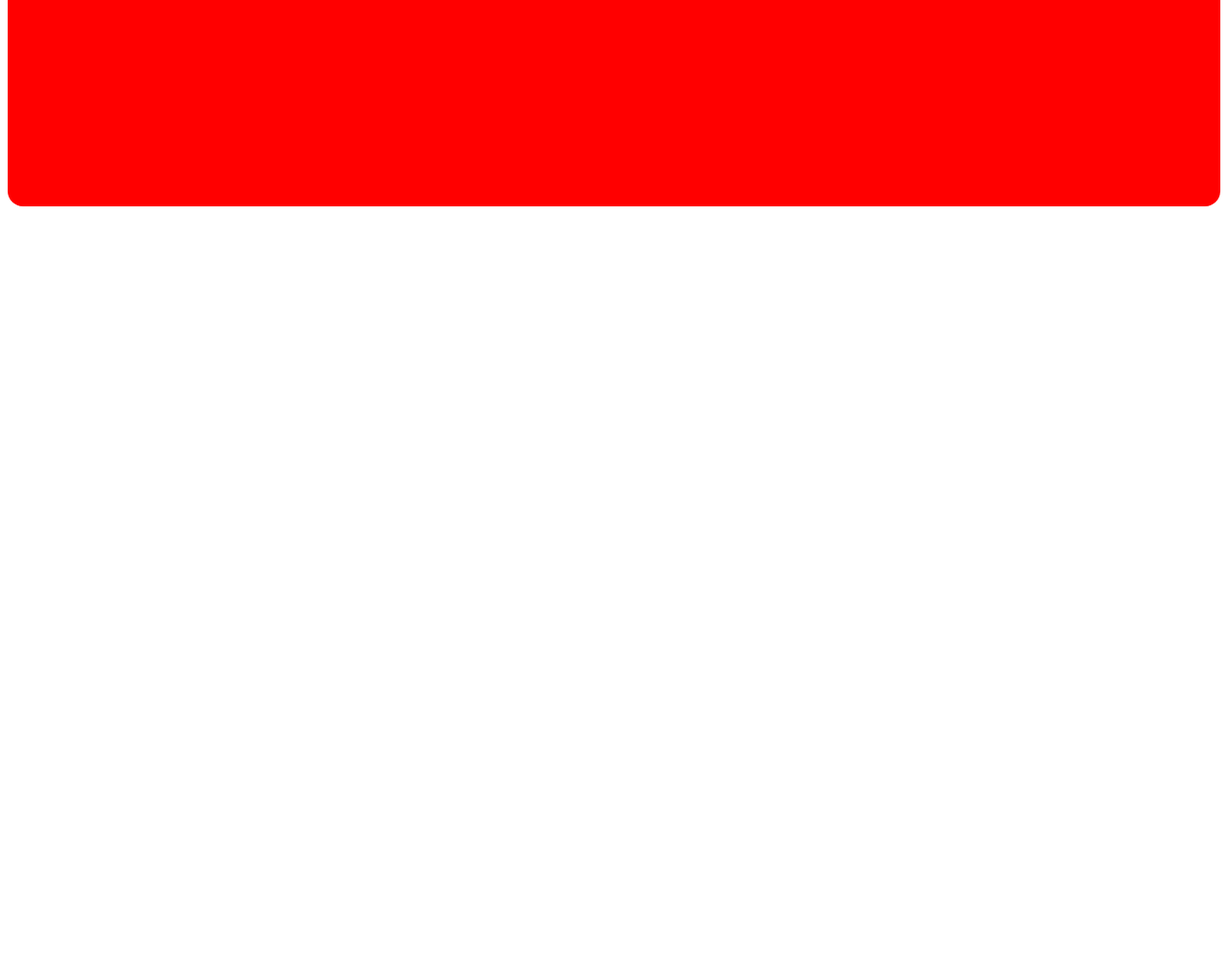
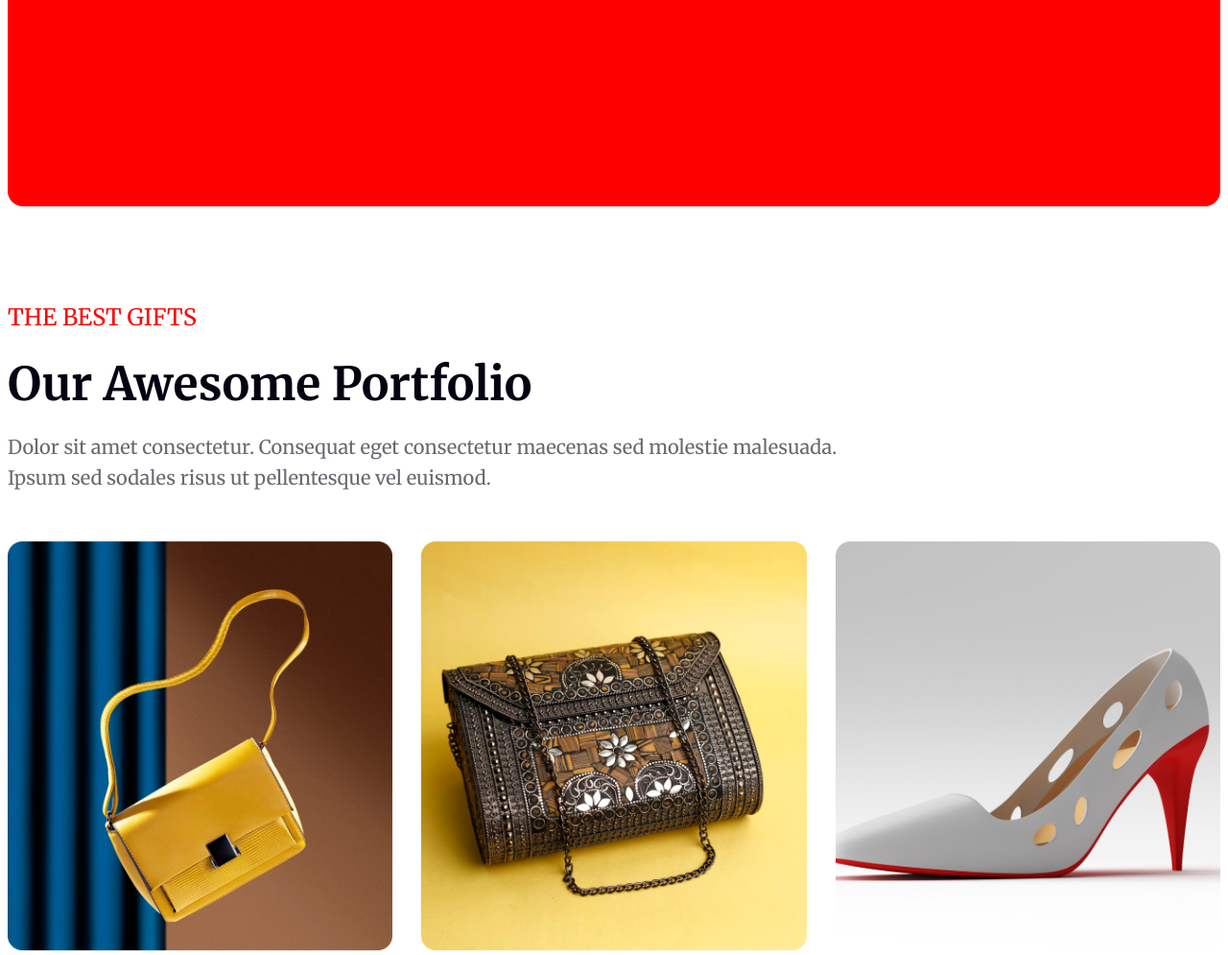
Before and after one commit to yasinmunn/new-year-special, a plain HTML site: page index.html in a window 1280 px wide. Shown: the part 4156-5151 px from the top of the page at 96% size. Before the commit the page ends 4379 px from the top, so only its background shows below. Drawn offline with Linux system fonts and the light colour scheme.

Commit message:
portfolio section builded

```diff
--- a/index.html
+++ b/index.html
@@ -77,6 +77,22 @@
                 </div>
                 <div class="red-bg"></div>
         </section>
+        <section class="section-two">
+            <div class="box-content">
+                <p class="offer-title">THE BEST GIFTS</p>
+                <h2 class="coming-soon">Our Awesome Portfolio</h2>
+                <p class="box-description-two">Dolor sit amet consectetur. Consequat eget consectetur maecenas sed molestie malesuada. Ipsum sed sodales risus ut pellentesque vel euismod.</p>
+            </div>
+            <div class="image-container">
+                <img class="container-inner-img" src="./images/Rectangle 3.png" alt="Image ">
+                <img class="container-inner-img" src="./images/Rectangle 4.png" alt="Image ">
+                <img class="container-inner-img" src="./images/Rectangle 6.png" alt="Image ">
+                <img class="container-inner-img" src="./images/Rectangle 8.png" alt="Image ">
+                <img class="container-inner-img" src="./images/Rectangle 7.png" alt="Image ">
+                <img class="container-inner-img" src="./images/Rectangle 5.png" alt="Image ">
+            </div>
+        </section>
+
 
     </main>
 </body>
--- a/style/style.css
+++ b/style/style.css
@@ -329,6 +329,33 @@ button{
     left: -25%;
     transform: translateY(-60%);
 }
-.gift-img{
 
+/* Grid Section Style Here */
+.section-two{
+    margin-top: 100px;
+    margin-bottom: 100px;
 }
+
+.offer-title{
+    color: #F00;
+    font-size: 24px;
+}
+.box-description-two{
+    color: rgba(7, 2, 17, 0.60);
+    font-size: 20px;
+    line-height: 32px; /* 160% */
+    width: 900px;
+}
+.image-container {
+    display: flex;
+    flex-wrap: wrap;
+    justify-content: space-between;
+    gap: 20px;
+    margin-top: 50px;
+    margin-bottom: 50px;
+}
+
+.image-container img {
+    width: calc(33.33% - 20px);
+    height: auto;
+}
```
